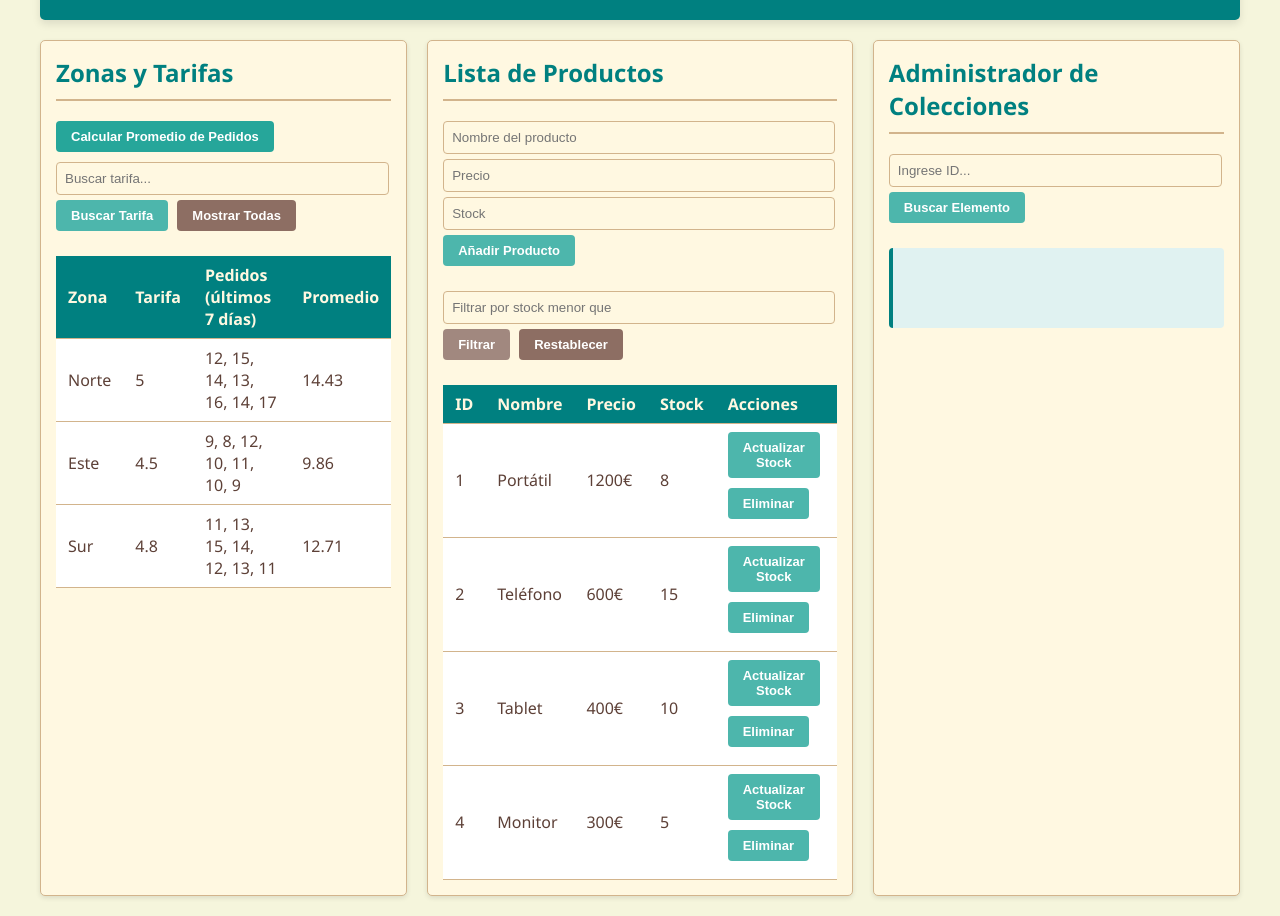
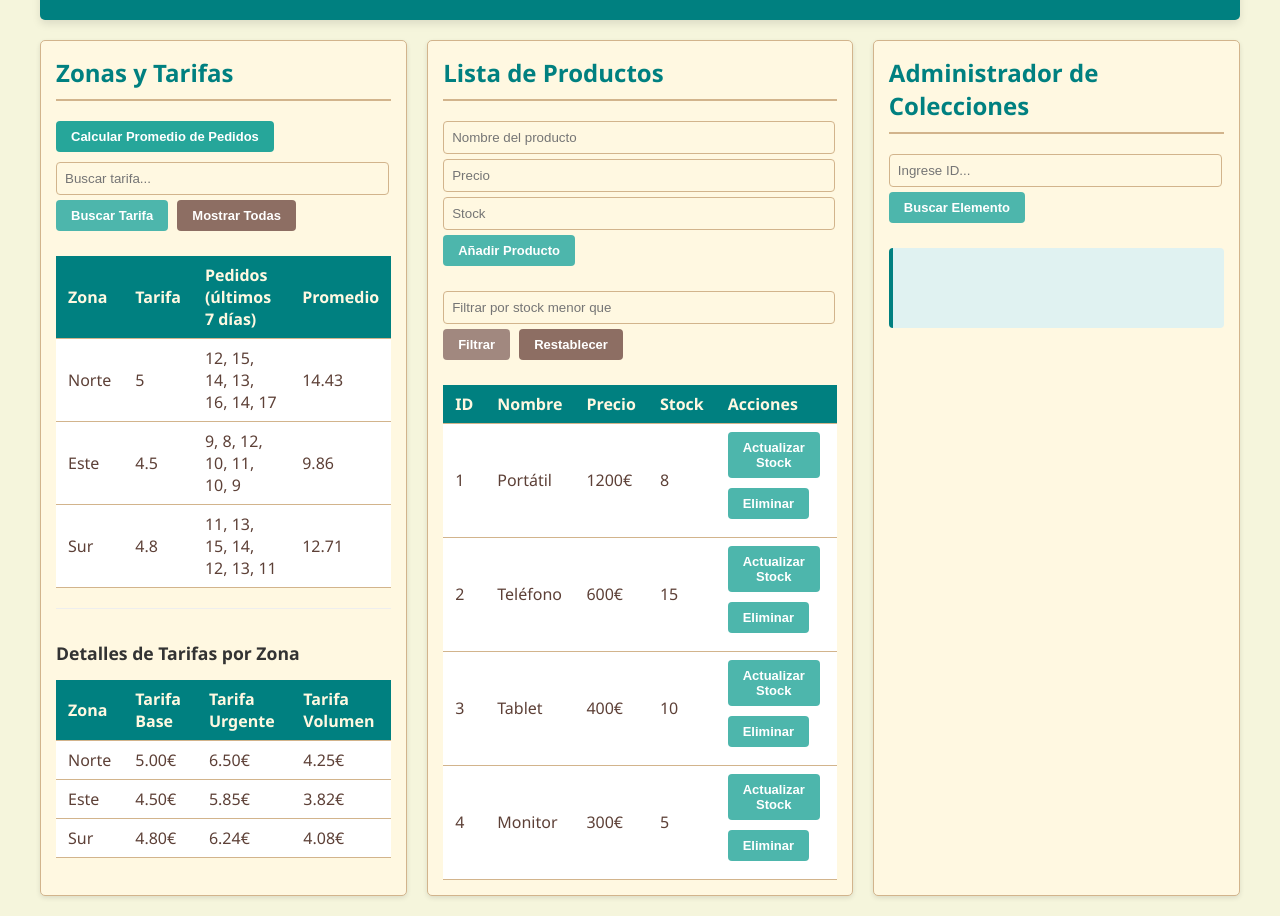
Before and after one commit to Joselu019/Trabajo-Grupal-1, a plain HTML site: page index.html in a window 1280 px wide. Shown: the part 126-1042 px from the top of the page. Drawn offline with nearby package versions, Linux system fonts and the light colour scheme.

Commit message:
cambios alvaro

```diff
--- a/index.html
+++ b/index.html
@@ -35,6 +35,23 @@
                         <!-- Datos de zonas se llenarán dinámicamente -->
                     </tbody>
                 </table>
+
+                <div class="subseccion-tarifas">
+                    <h3 class="subtitulo-seccion">Detalles de Tarifas por Zona</h3>
+                    <table class="tabla" id="tablaTarifasZonas">
+                        <thead>
+                            <tr>
+                                <th class="celda-cabecera">Zona</th>
+                                <th class="celda-cabecera">Tarifa Base</th>
+                                <th class="celda-cabecera">Tarifa Urgente</th>
+                                <th class="celda-cabecera">Tarifa Volumen</th>
+                            </tr>
+                        </thead>
+                        <tbody>
+                            <!-- Datos de tarifas se llenarán dinámicamente -->
+                        </tbody>
+                    </table>
+                </div>
             </section>
 
             <section class="seccion">
--- a/script.js
+++ b/script.js
@@ -35,6 +35,27 @@ function calcularPromedioPedidos() {
     });
 
     alert(`La zona más activa es ${zonaMasActiva} con un promedio de ${promedioMasAlto} pedidos por día`);
+}
+
+function mostrarTarifasZonas() {
+    const cuerpoTablaTarifas = document.querySelector("#tablaTarifasZonas tbody");
+    cuerpoTablaTarifas.innerHTML = "";
+
+    datosZonas.forEach(zona => {
+        const [nombre, tarifa, pedidos] = zona;
+        const tarifaBase = tarifa;
+        const tarifaUrgente = tarifa * 1.3; // 30% más cara para envíos urgentes
+        const tarifaVolumen = tarifa * 0.85; // 15% descuento para más de 5 productos
+
+        const fila = document.createElement("tr");
+        fila.innerHTML = `
+            <td class="celda-dato">${nombre}</td>
+            <td class="celda-dato">${tarifaBase.toFixed(2)}€</td>
+            <td class="celda-dato">${tarifaUrgente.toFixed(2)}€</td>
+            <td class="celda-dato">${tarifaVolumen.toFixed(2)}€</td>
+        `;
+        cuerpoTablaTarifas.appendChild(fila);
+    });
 }
 
 // Parte 3 - Gestión de productos
@@ -149,14 +170,13 @@ class AdministradorColecciones {
 const administradorProductos = new AdministradorColecciones();
 administradorProductos.sincronizarCon(productos);
 
-// Parte 5 - Método genérico
-function compararPorClave(arr, clave) {
-    return _.orderBy(arr, [clave], ['asc']);
+function compararPorClave(arr, clave, orden = 'asc') {
+    return _.orderBy(arr, [clave], [orden]);
 }
-
 // Inicialización de la aplicación
 function inicializarAplicacion() {
     mostrarProductos();
+    mostrarTarifasZonas();
 
     // Event listeners existentes
     document.getElementById("calcularPromedio").addEventListener("click", calcularPromedioPedidos);
--- a/style.css
+++ b/style.css
@@ -213,3 +213,15 @@ body {
     display: flex;
     justify-content: space-between;
 }
+
+.subseccion-tarifas {
+    margin-top: 20px;
+    padding-top: 15px;
+    border-top: 1px solid #eee;
+}
+
+.subtitulo-seccion {
+    font-size: 1.1em;
+    margin-bottom: 15px;
+    color: #333;
+}
```
